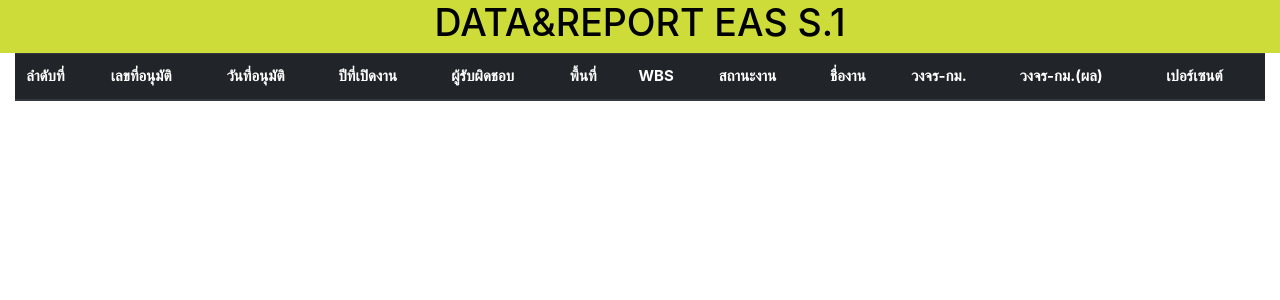
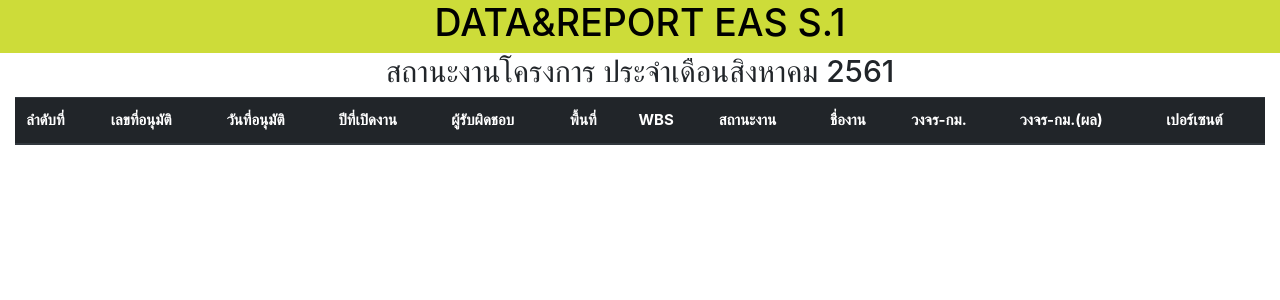
Before and after one commit to rungsarit/linedevs1, a PHP site: page /nutthapong/proj_report.php in a window 1280 px wide. Shown: the top 300 px of the page. Run offline with PHP 8.4, Linux system fonts and the light colour scheme; data that the repository does not hold is empty; some libraries are stand-ins or nearby versions.

Commit message:
Add files via upload

```diff
--- a/nutthapong/proj_report.php
+++ b/nutthapong/proj_report.php
@@ -28,7 +28,9 @@ margin-bottom: 10px;
   overflow-y: auto;
   -ms-overflow-style: -ms-autohiding-scrollbar;
 }
-
+.form-group2{
+    text-align: center;
+}
 </style>
 </head>
 <body>
@@ -48,6 +50,13 @@ margin-bottom: 10px;
 </div>
 
 <div class="container-fluid">
+	<div class="row">
+        <div class="col-lg-12">
+            <div class="form-group2">
+                <h2>สถานะงานโครงการ ประจำเดือนสิงหาคม 2561</h2>
+            </div>
+        </div>
+    </div>
     <div class="row">
         <div class="col-lg-12">
             <div class="table-responsive">
```
